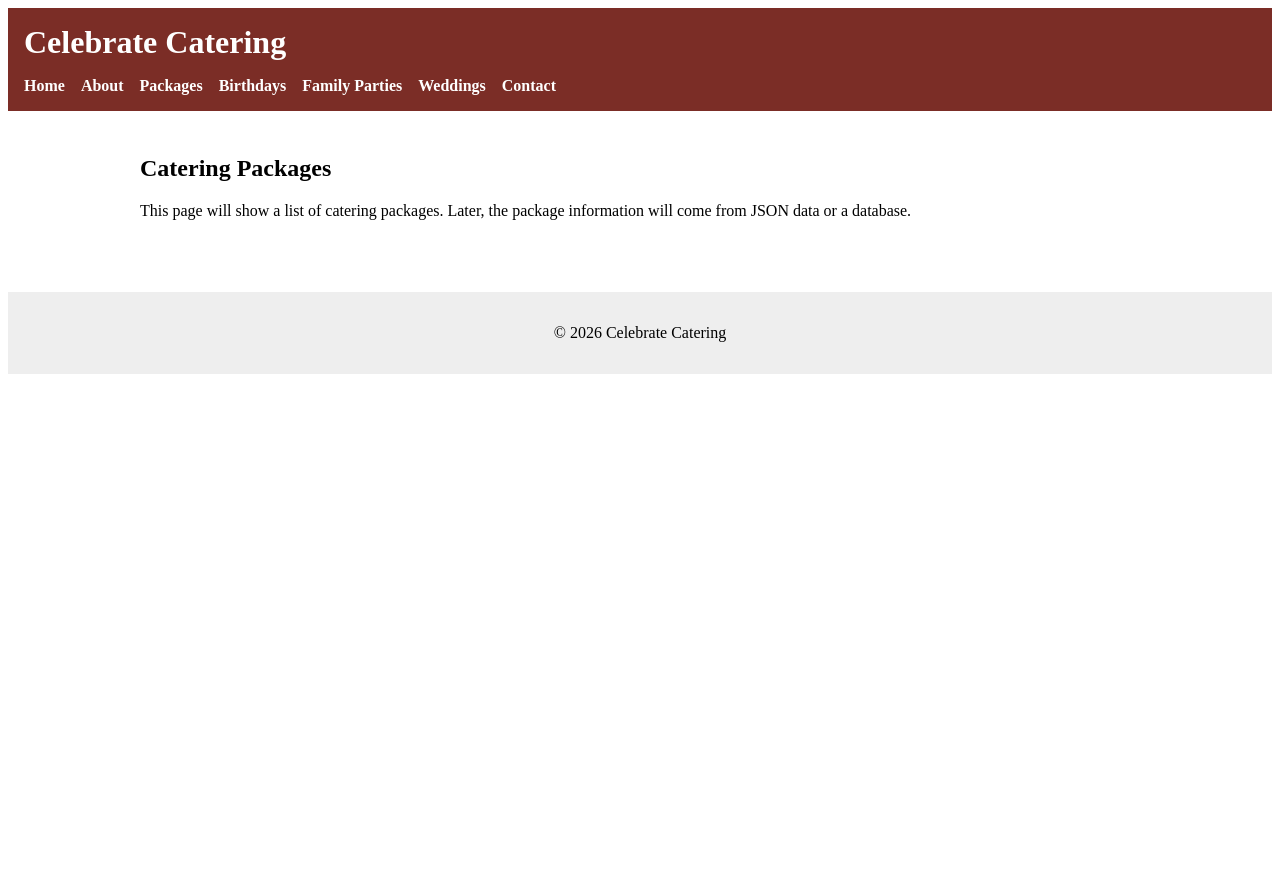
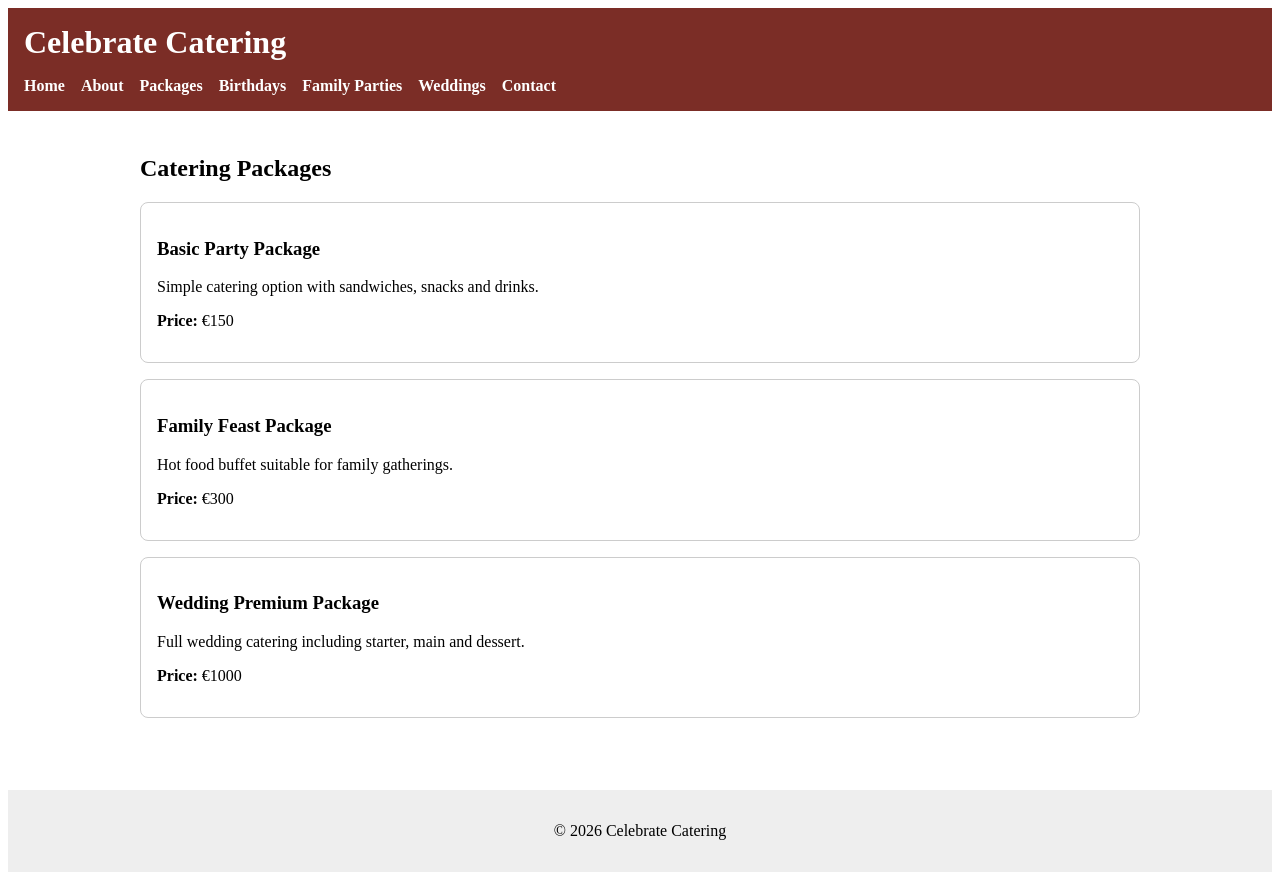
Before and after one commit to killianhewson-m15/FEDev-Project-Caterers, a SvelteKit app: page /packages in a window 1280 px wide. Before the commit the page ends 800 px from the top, so only its background shows below. Built offline with nearby package versions, Linux system fonts and the light colour scheme.

Commit message:
Add JSON-based catering packages and dynamic rendering

```diff
--- /dev/null
+++ b/src/lib/data/packages.json
@@ -0,0 +1,23 @@
+[
+  {
+    "id": "1",
+    "name": "Basic Party Package",
+    "event": "birthdays",
+    "price": 150,
+    "description": "Simple catering option with sandwiches, snacks and drinks."
+  },
+  {
+    "id": "2",
+    "name": "Family Feast Package",
+    "event": "family",
+    "price": 300,
+    "description": "Hot food buffet suitable for family gatherings."
+  },
+  {
+    "id": "3",
+    "name": "Wedding Premium Package",
+    "event": "weddings",
+    "price": 1000,
+    "description": "Full wedding catering including starter, main and dessert."
+  }
+]
--- a/src/routes/packages/+page.svelte
+++ b/src/routes/packages/+page.svelte
@@ -1,6 +1,22 @@
+<script>
+    import packages from '$lib/data/packages.json';
+</script>
+
 <h2>Catering Packages</h2>
 
-<p>
-    This page will show a list of catering packages.
-    Later, the package information will come from JSON data or a database.
-</p>
+{#each packages as pkg}
+    <div class="card">
+        <h3>{pkg.name}</h3>
+        <p>{pkg.description}</p>
+        <p><strong>Price:</strong> €{pkg.price}</p>
+    </div>
+{/each}
+
+<style>
+    .card {
+        border: 1px solid #ccc;
+        padding: 1rem;
+        margin-bottom: 1rem;
+        border-radius: 8px;
+    }
+</style>
```
Also changed, not shown: 1 other file (tests, documents, lock files or other folders).
